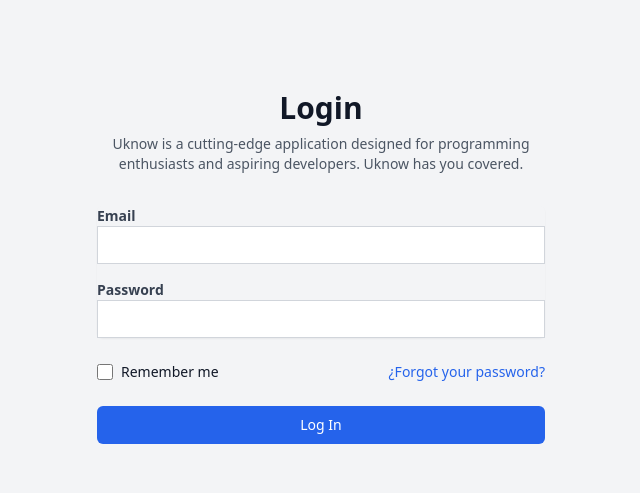
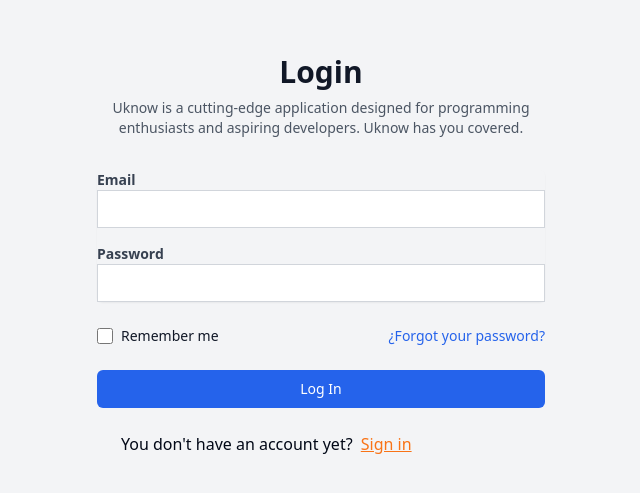
Before and after one commit to factoriaf5-p7/ui-uknow-stiinta, a React (Vite) app in the folder Front/: page /login in a window 1280 px wide. Shown: the part 145-638 px from the top of the page, without its empty margins (319-959 px from the left). Built offline with nearby package versions, Linux system fonts and the light colour scheme.

Commit message:
test arreglado

```diff
--- a/Front/src/pages/Login.tsx
+++ b/Front/src/pages/Login.tsx
@@ -114,6 +114,7 @@
             >
               Log In
             </button>
+            <p className="p-6">You don't have an account yet? <span className="text-orange-500 underline p-1">Sign in</span></p>
           </div>
         </form>
       </div>
```
Also changed, not shown: 1 other file (tests, documents, lock files or other folders).
